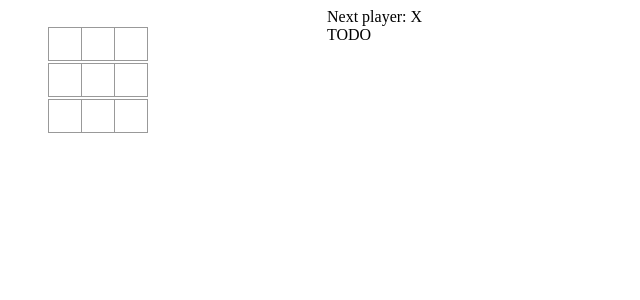
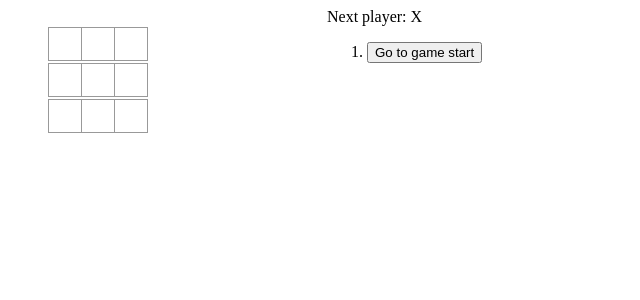
Before and after one commit to brodny/tic-tac-toe, an Angular app: page / in a window 1280 px wide. Shown: the top 300 px of the page, without its empty margins (0-640 px from the left). Built offline with nearby package versions, Linux system fonts and the light colour scheme.

Commit message:
Showing the past moves

```diff
--- a/src/app/game/game.component.html
+++ b/src/app/game/game.component.html
@@ -8,6 +8,14 @@
     </div>
     <div class="game-info">
         <div>{{this.status}}</div>
-        <div>TODO</div>
+        <div>
+            <ol>
+                <li *ngFor="let history of this.history; index as index">
+                    <button (click)="this.jumpTo(index)">
+                        {{ (index ? 'Go to move #' + index : 'Go to game start') }}
+                    </button>
+                </li>
+            </ol>
+        </div>
     </div>
 </div>
--- a/src/app/game/game.component.ts
+++ b/src/app/game/game.component.ts
@@ -34,6 +34,10 @@ export class GameComponent implements OnInit {
     this.xIsNext = !this.xIsNext;
 
     this.recalculateStatus();
+  }
+
+  public jumpTo(move: number): void {
+    alert(`Jumping to move ${move}`);
   }
 
   private calculateWinner(squares: Array<string>): string {
```
